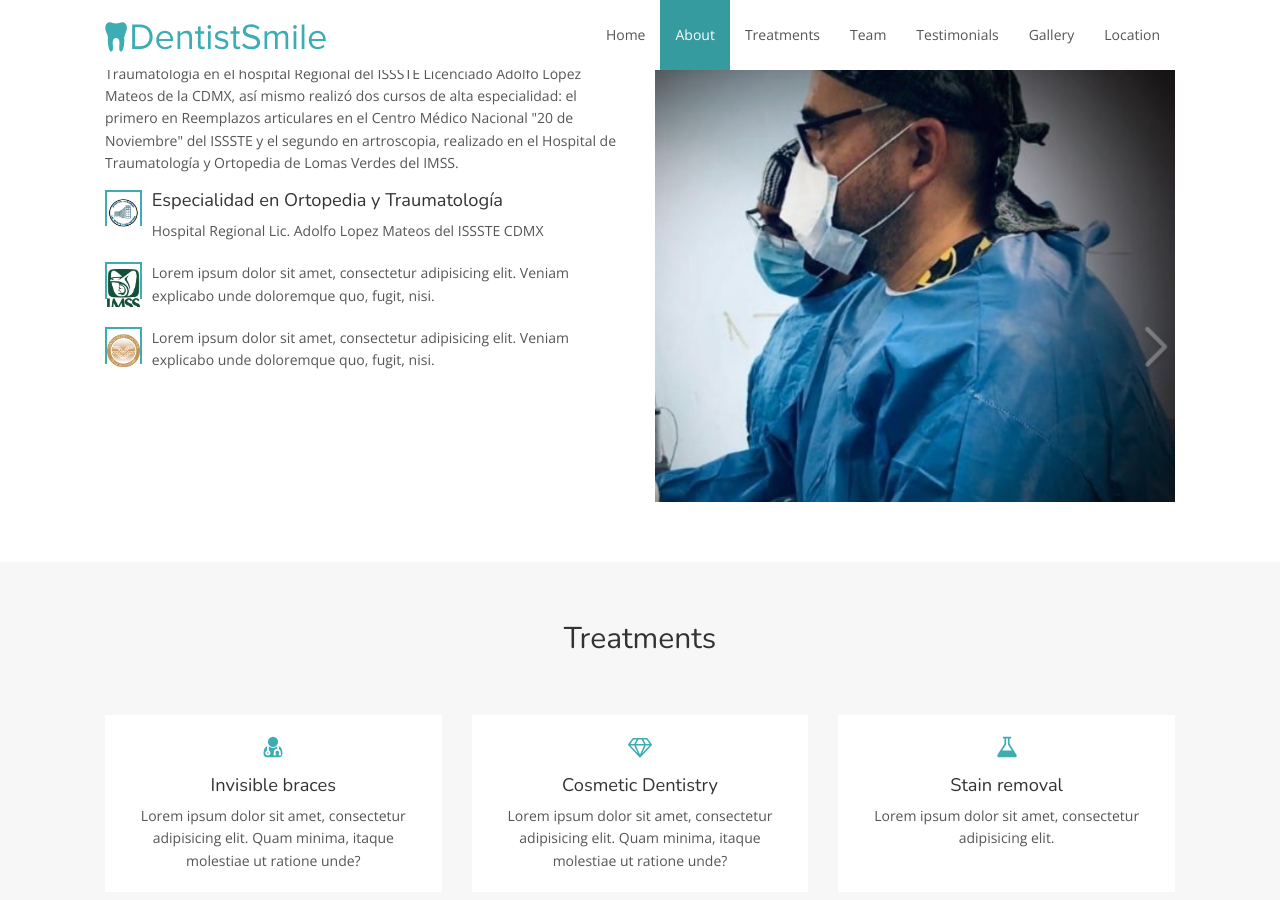
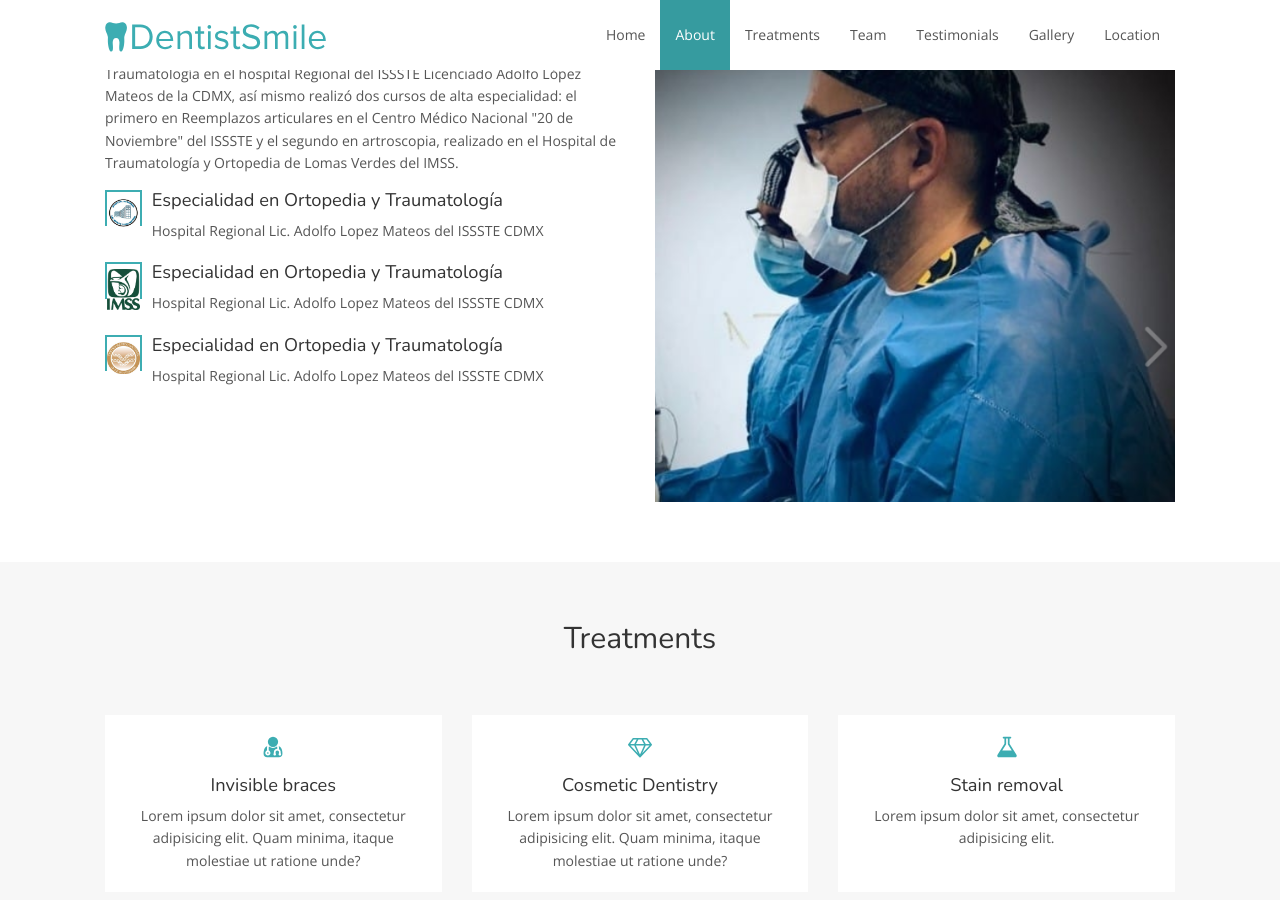
Before and after one commit to kecho05/dr, a Jekyll site: the page built from index.html, in a window 1280 px wide and 900 px high, scrolled down 999 px. Built offline with Jekyll 4.4.1, drawn with Linux system fonts in a browser that asks for light colours; nearby versions of some CDN libraries.

Commit message:
Update index.html

```diff
--- a/index.html
+++ b/index.html
@@ -108,7 +108,8 @@ layout: default
                         </div>
                     </div>
                     <div class="media-body">
-                        <p>Lorem ipsum dolor sit amet, consectetur adipisicing elit. Veniam explicabo unde doloremque quo, fugit, nisi.</p>
+                        <h4>Especialidad en Ortopedia y Traumatología </h4>
+                        <p>Hospital Regional Lic. Adolfo Lopez Mateos del ISSSTE CDMX</p>
                     </div>
                 </div>
 
@@ -119,7 +120,8 @@ layout: default
                         </div>
                     </div>
                     <div class="media-body">
-                        <p>Lorem ipsum dolor sit amet, consectetur adipisicing elit. Veniam explicabo unde doloremque quo, fugit, nisi.</p>
+                         <h4>Especialidad en Ortopedia y Traumatología </h4>
+                        <p>Hospital Regional Lic. Adolfo Lopez Mateos del ISSSTE CDMX</p>
                     </div>
                 </div>
             </div>
```
